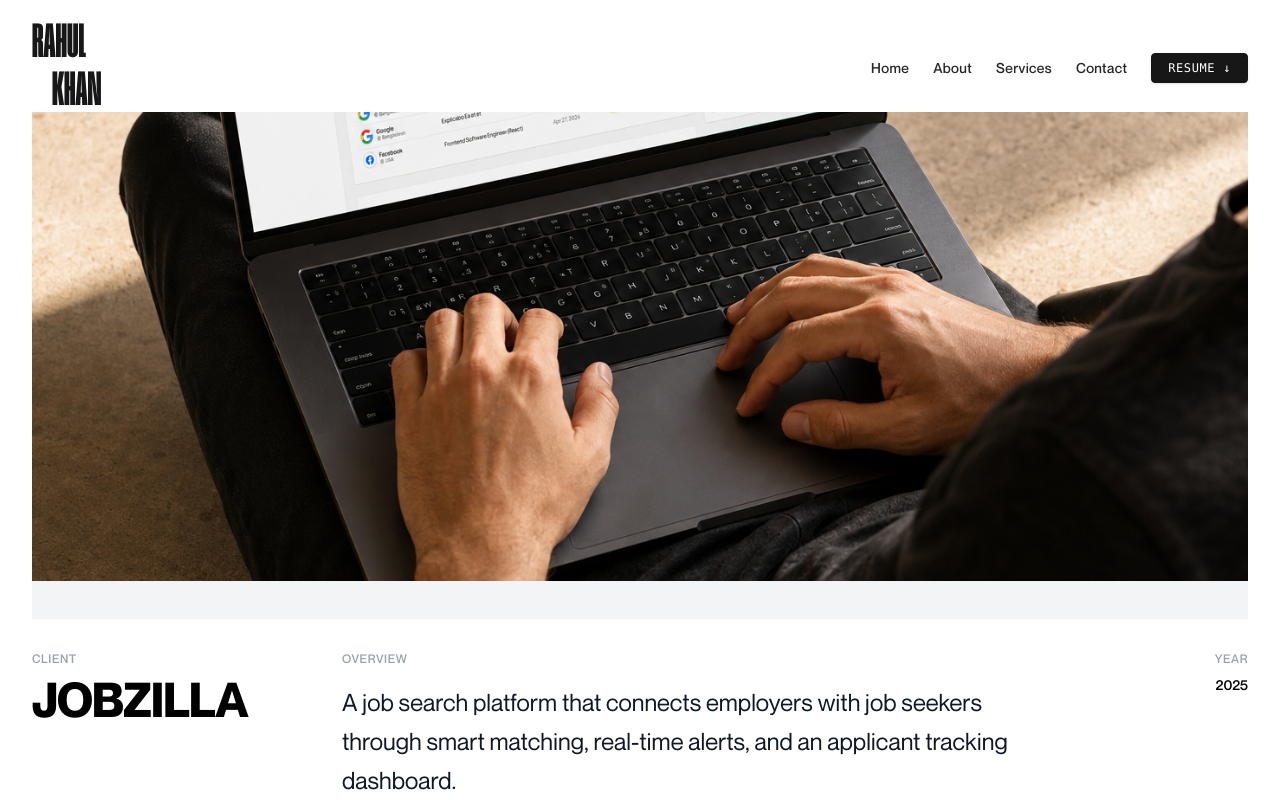
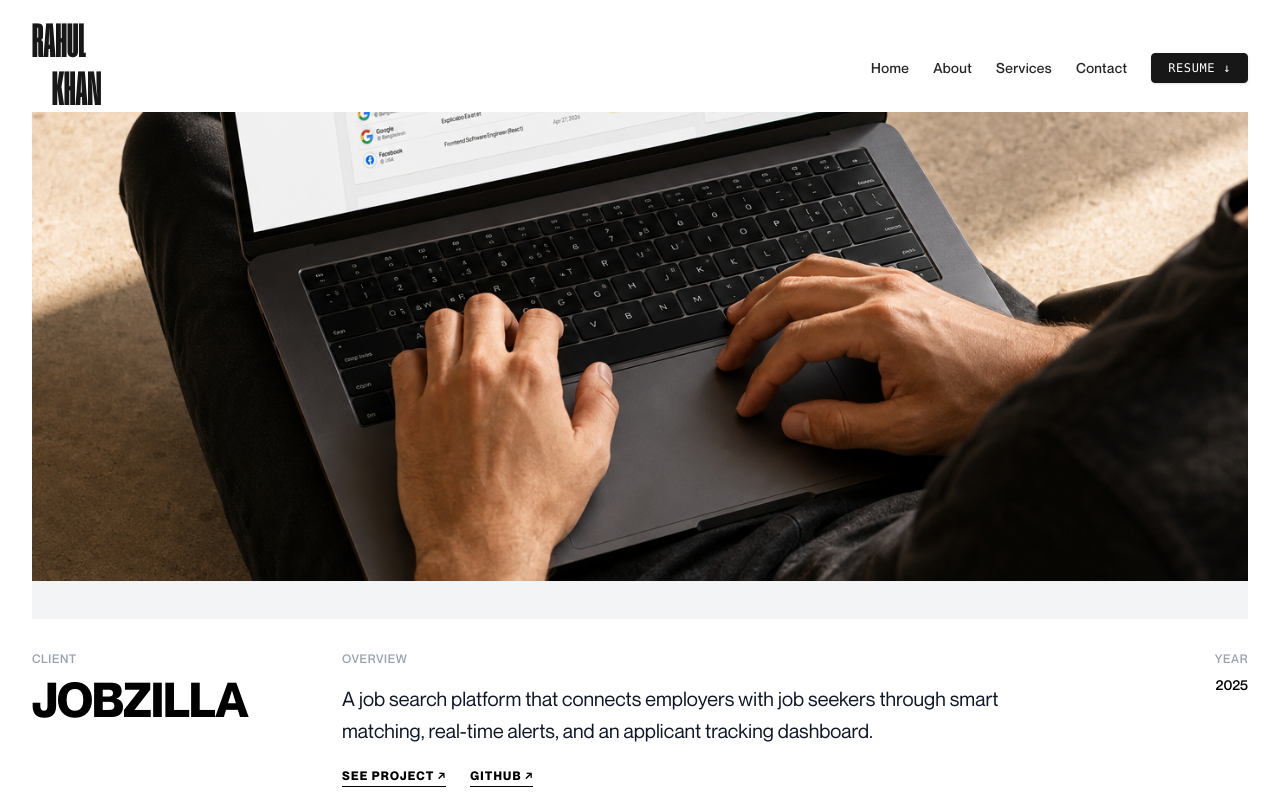
Before and after one commit to RahulKhanSuvo/RahulKhanSuvo, a Next.js app: page /project/JobZilla in a window 1280 px wide. Shown: the top 800 px of the page. Built offline with nearby package versions, Linux system fonts and the light colour scheme.

Commit message:
feat: add github link to project overview

```diff
--- a/src/components/projectDetails/ProjectOverview.tsx
+++ b/src/components/projectDetails/ProjectOverview.tsx
@@ -7,6 +7,7 @@ interface ProjectOverviewProps {
   year?: string;
   imageUrl?: string;
   liveLink?: string;
+  githubLink?: string;
 }
 
 export default function ProjectOverview({
@@ -15,6 +16,7 @@ export default function ProjectOverview({
   year = "2026",
   imageUrl = "https://images.unsplash.com/photo-1513694203232-719a280e022f?auto=format&fit=crop&q=80&w=1600",
   liveLink = "#",
+  githubLink,
 }: ProjectOverviewProps) {
   return (
     <section className="mt-28">
@@ -47,9 +49,10 @@ export default function ProjectOverview({
             <span className="block text-xs uppercase tracking-wider text-gray-400 font-medium">
               Overview
             </span>
-            <p className="text-gray-900 leading-relaxed text-lg md:text-xl lg:text-2xl font-normal pr-2">
+            <p className="text-gray-900 leading-relaxed text-base md:text-lg lg:text-xl font-normal pr-2">
               {overview}
             </p>
+            <div className="flex flex-wrap items-center gap-x-6 gap-y-2 pt-1">
               <a
                 href={liveLink}
                 target="_blank"
@@ -58,6 +61,17 @@ export default function ProjectOverview({
               >
                 See Project ↗
               </a>
+              {githubLink && (
+                <a
+                  href={githubLink}
+                  target="_blank"
+                  rel="noopener noreferrer"
+                  className="inline-block text-xs uppercase tracking-widest font-semibold text-black border-b border-black pb-0.5 hover:opacity-50 transition-opacity duration-200"
+                >
+                  GitHub ↗
+                </a>
+              )}
+            </div>
           </div>
 
           {/* Year */}
```
Lines whose indentation alone changed are shown as unchanged.
